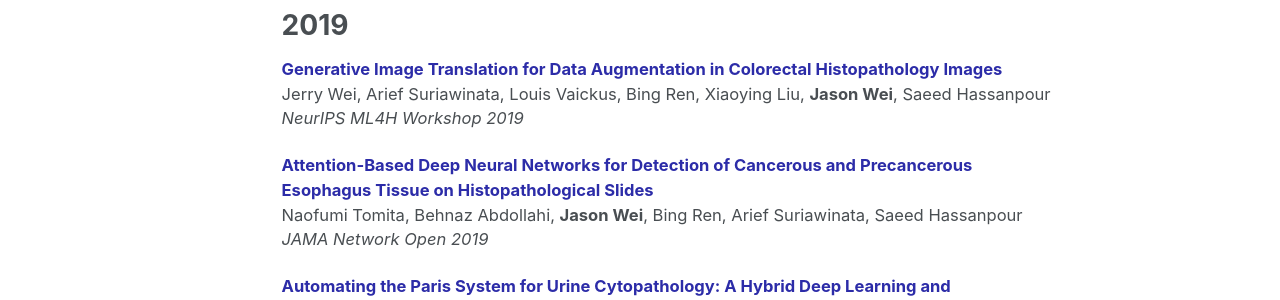
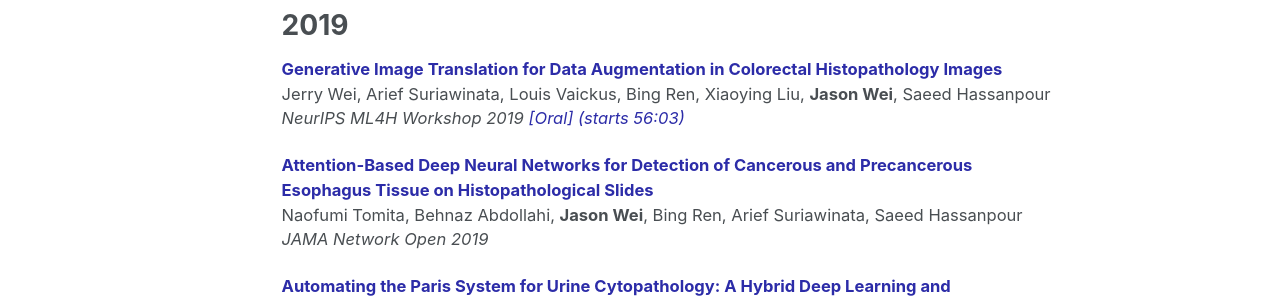
Before and after one commit to jasonwei20/jasonwei20.github.io, a Jekyll site: the page built from _pages/about.md, in a window 1280 px wide. Shown: the part 718-1018 px from the top of the page. Built offline with Jekyll 4.4.1, drawn with Linux system fonts in a browser that asks for light colours; some web fonts are replaced.

Commit message:
update stuff

```diff
--- a/_pages/about.md
+++ b/_pages/about.md
@@ -39,7 +39,7 @@
 
 <a href="https://arxiv.org/abs/1910.05827" style="color:#2C2CA8" target="_blank"><b>Generative Image Translation for Data Augmentation in Colorectal Histopathology Images</b></a> <br>
 Jerry Wei, Arief Suriawinata, Louis Vaickus, Bing Ren, Xiaoying Liu, **Jason Wei**, Saeed Hassanpour
-*NeurIPS ML4H Workshop 2019*
+*NeurIPS ML4H Workshop 2019* <a href="https://slideslive.com/38921879/machine-learning-for-health-ml4h-what-makes-machine-learning-in-medicine-different-2" style="color:#2C2CA8" target="_blank"><i>[Oral] (starts 56:03)</i></a>
 
 <a href="https://jamanetwork.com/journals/jamanetworkopen/fullarticle/2753982" style="color:#2C2CA8" target="_blank"><b>Attention-Based Deep Neural Networks for Detection of Cancerous and Precancerous Esophagus Tissue on Histopathological Slides</b></a> <br>
 Naofumi Tomita, Behnaz Abdollahi, **Jason Wei**, Bing Ren, Arief Suriawinata, Saeed Hassanpour
```
Also changed, not shown: _drafts/2019-12-22-blog-post-11.md (+6 -0 lines).
